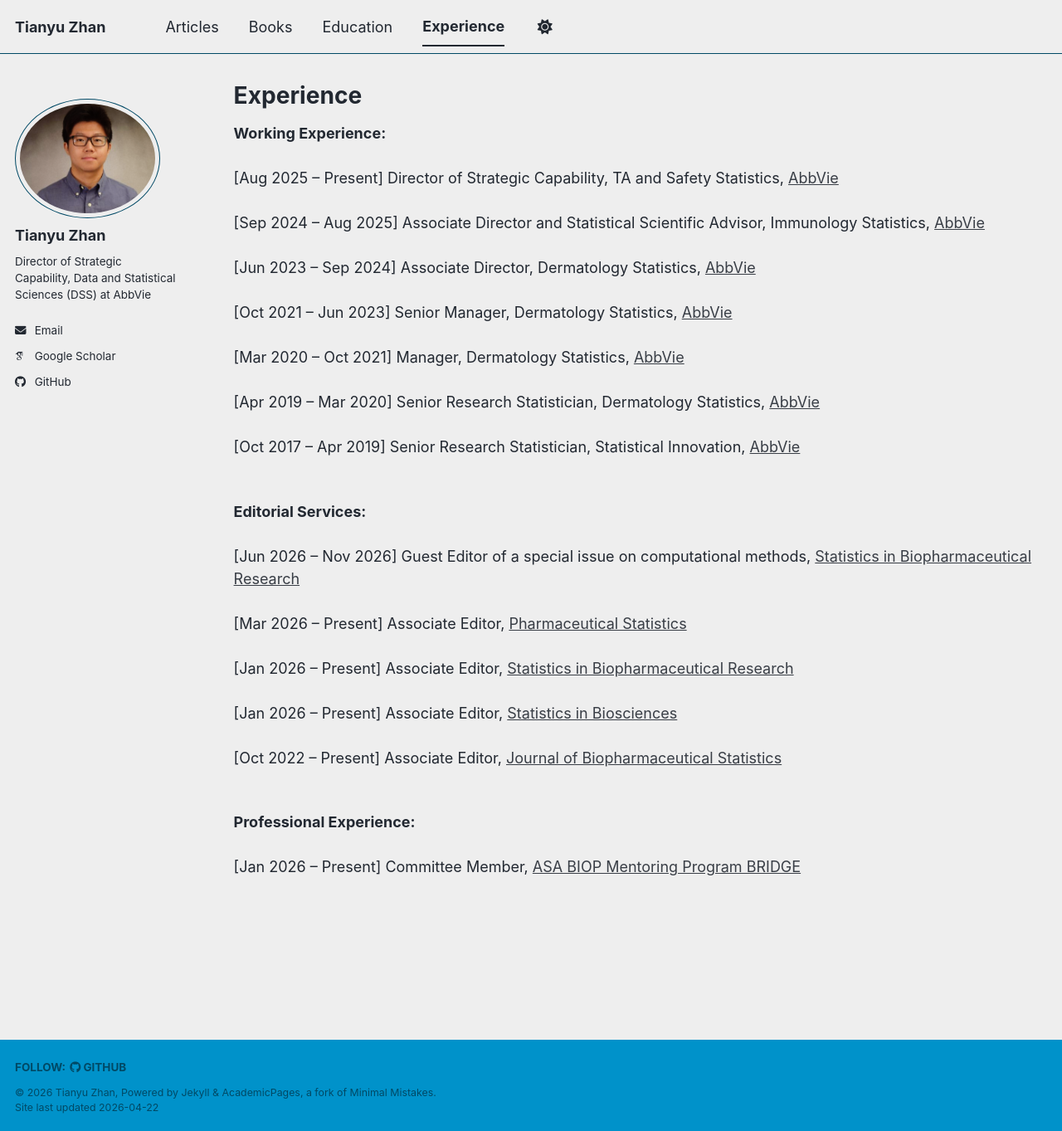
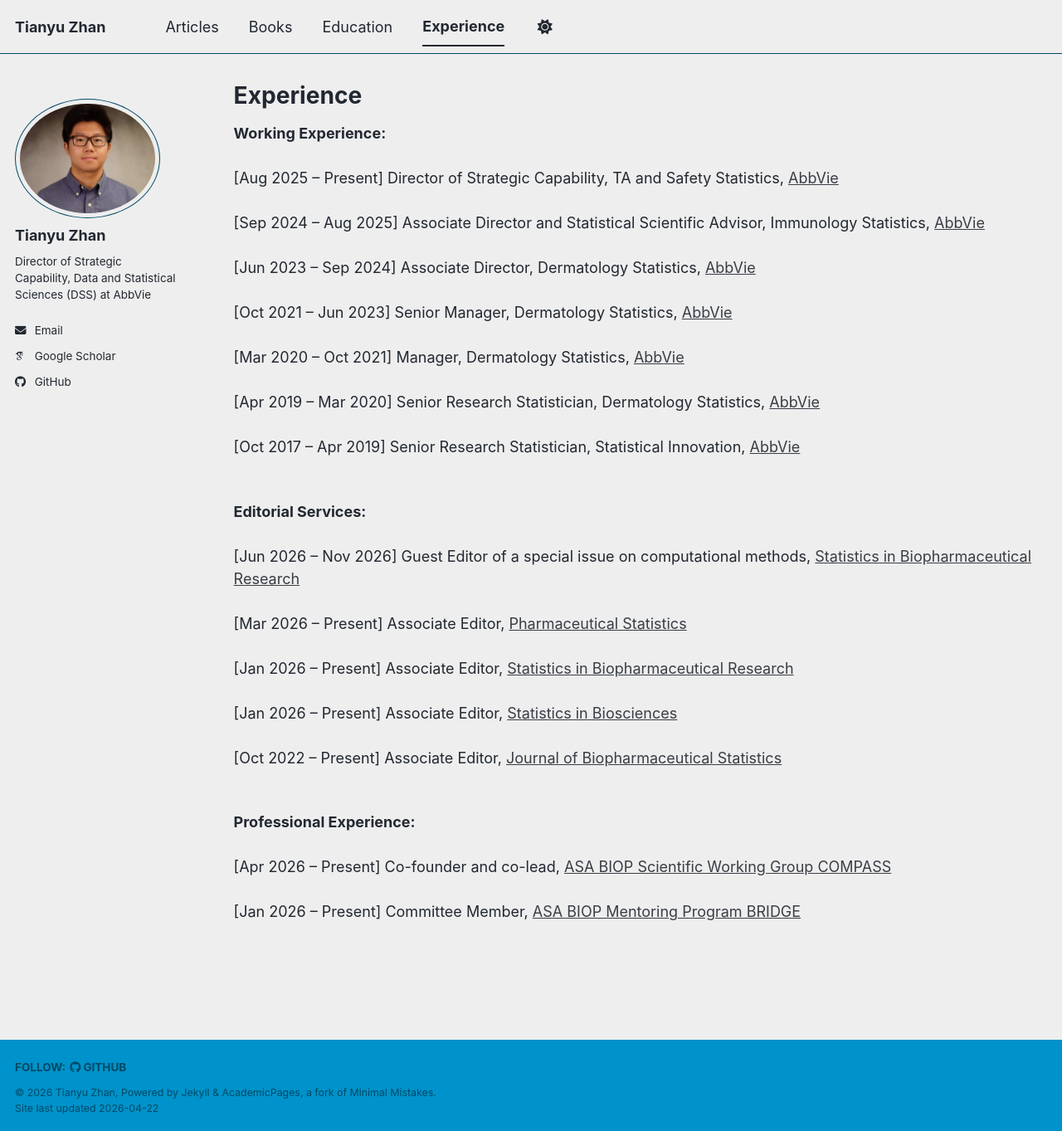
Before and after one commit to tian-yu-zhan/tian-yu-zhan.github.io, a Jekyll site: the page built from _pages/teaching.html, in a window 1280 px wide and 1363 px high. Shown: the whole window at 83% size. Built offline with Jekyll 4.4.1, drawn with Linux system fonts in a browser that asks for light colours; some web fonts are replaced; a script bundle is joined from its source files by our own code; library files that are not in the unit come from our copies.

Commit message:
Update teaching.html

```diff
--- a/_pages/teaching.html
+++ b/_pages/teaching.html
@@ -49,6 +49,9 @@ author_profile: true
 <p><strong>Professional Experience: </strong>
 <br>
 <br>
+[Apr 2026 – Present] Co-founder and co-lead, <a href="https://asa-biop-compass.github.io/" target="_blank">ASA BIOP Scientific Working Group COMPASS</a>
+  <br>
+<br>
 [Jan 2026 – Present] Committee Member, <a href="https://bridgebiop.github.io/registration/" target="_blank">ASA BIOP Mentoring Program BRIDGE</a>
   <br>
 <br>
```
